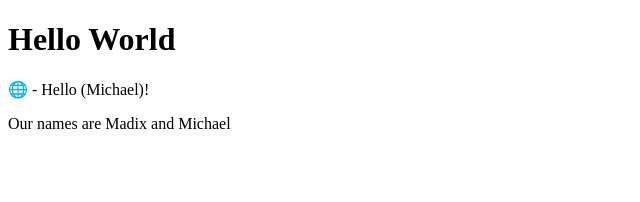
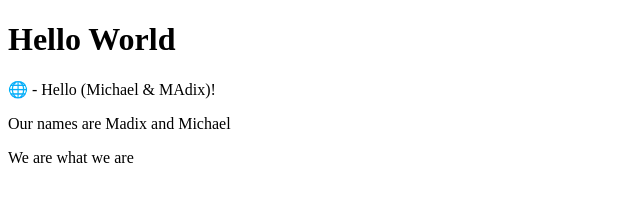
Before and after one commit to MadimetjaMadix/ELEN4010_Lab_1, a plain HTML site: page index.html in a window 1280 px wide. Shown: the whole page, without its empty margins (0-640 px from the left). Drawn offline with Linux system fonts and the light colour scheme.

Commit message:
Edited index bio

```diff
--- a/index.html
+++ b/index.html
@@ -6,9 +6,10 @@
 </head>
 <body>
     <h1>Hello World</h1>
-    <p>
-    &#127760 - Hello (Michael)!
+    <p>&#127760 - Hello (Michael & MAdix)!
     </p>
     Our names are Madix  and Michael  </p>
+    <p> We are what we are</p>
+
 </body>
 </html>
```
